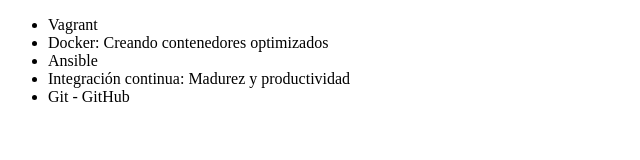
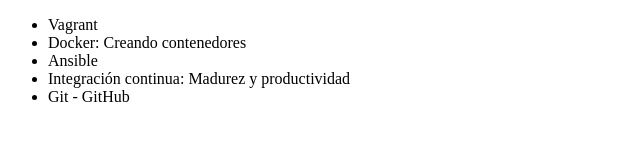
Before and after one commit to warriork20/alura-git, a plain HTML site: page index.html in a window 1280 px wide. Shown: the full height of the page, 0-640 px from the left. Drawn offline with Linux system fonts and the light colour scheme.

Commit message:
Titulo terminado y Docker modificado

```diff
--- a/index.html
+++ b/index.html
@@ -7,7 +7,7 @@
 <body>
      <ul>
          <li> Vagrant </li>
-         <li> Docker: Creando contenedores optimizados </li>
+         <li> Docker: Creando contenedores </li>
          <li> Ansible </li>
          <li> Integración continua: Madurez y productividad </li>
          <li> Git - GitHub </li>
```
